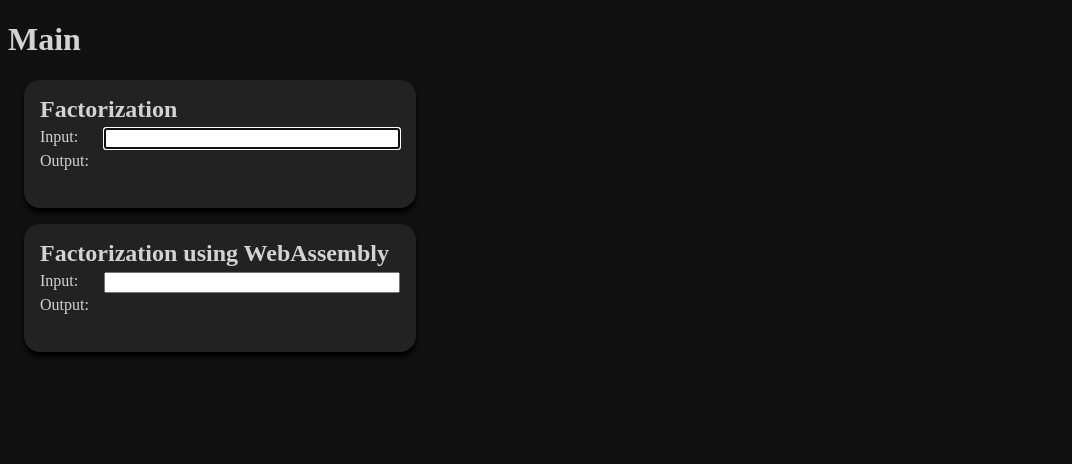
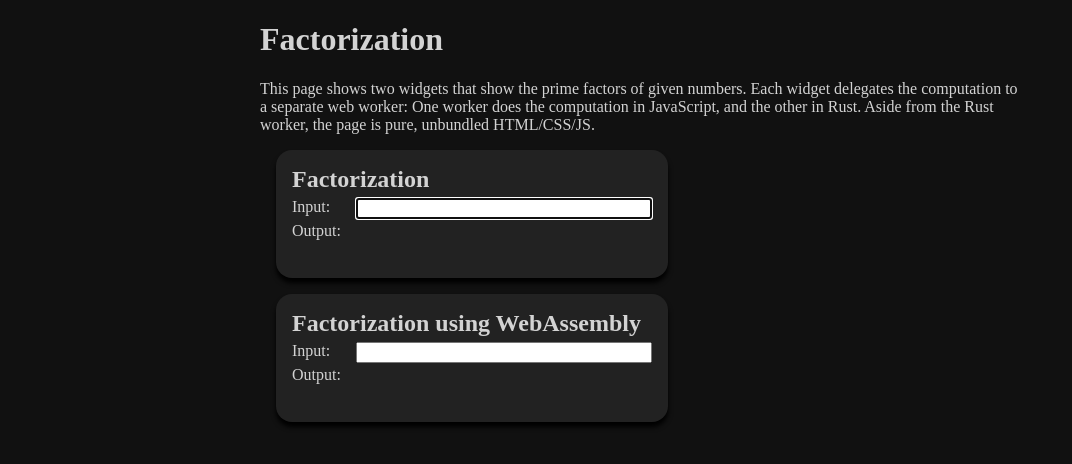
Before and after one commit to jeffs/factorization, a website with bundled scripts: page src/index.html in a window 1280 px wide. Shown: the whole page, without its empty margins (0-1072 px from the left). Built offline with nearby package versions, Linux system fonts and the light colour scheme; files whose address does not match are found by name.

Commit message:
Add an explanatory paragraph

```diff
--- a/package.json
+++ b/package.json
@@ -4,7 +4,7 @@
   "description": "Playing with code",
   "scripts": {
     "build:wasm": "node ./scripts/build-wasm.js",
-    "start": "cd src && http-server -p 8000",
+    "start": "cd src && http-server",
     "test": "cd src/workers/lib && node tests/*.cjs"
   },
   "repository": {
--- a/src/index.js
+++ b/src/index.js
@@ -2,10 +2,17 @@
 import WasmFactorizationSection from "./components/WasmFactorizationSection.js";
 import { create } from "./elements.js";
 
+const description = `
+  This page shows two widgets that show the prime factors of given numbers.
+  Each widget delegates the computation to a separate web worker: One worker
+  does the computation in JavaScript, and the other in Rust. Aside from the
+  Rust worker, the page is pure, unbundled HTML/CSS/JS.`;
+
 document.body.append(
   create([
     "main",
-    ["h1", "Main"],
+    ["h1", "Factorization"],
+    ["p", description],
     FactorizationSection(),
     WasmFactorizationSection(),
   ])
--- a/src/root.css
+++ b/src/root.css
@@ -2,3 +2,8 @@
   background-color: #111;
   color: lightgray;
 }
+
+main {
+  max-width: 760px;
+  margin: auto;
+}
```
